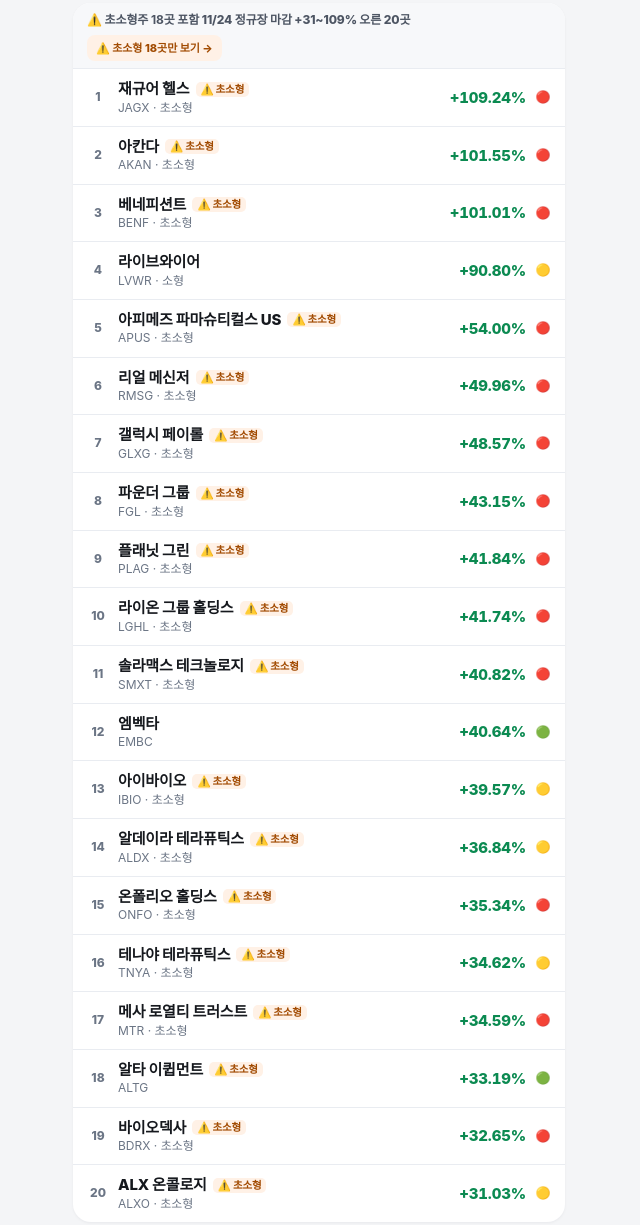
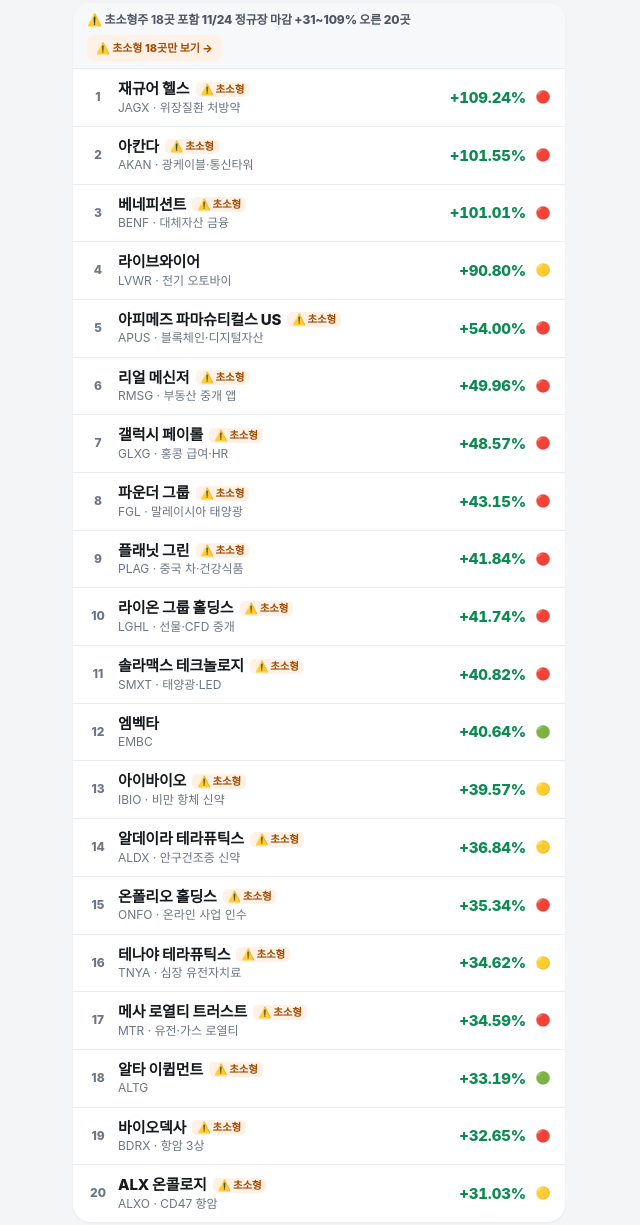
Before and after one commit to phlox32231-max/us-stocks-dashboard, a plain HTML site: page index.html in a window 1280 px wide. Shown: the part 534-1759 px from the top of the page, without its empty margins (321-961 px from the left). Drawn offline with Linux system fonts and the light colour scheme.

Commit message:
Tidy ticker subtitles 2026-11-25

```diff
--- a/index.html
+++ b/index.html
@@ -292,26 +292,26 @@
 
 <ul class="list" id="listUp">
 <li class="ghead"><b>⚠️ 초소형주 18곳 포함</b> 11/24 정규장 마감 +31~109% 오른 20곳<span><button type="button" class="gf">⚠️ 초소형 18곳만 보기 →</button></span></li>
-<li class="row" role="button" tabindex="0" data-i="0" data-key="JAGX" data-s="재규어 헬스 JAGX JAGX   초소형 초소형주" aria-label="재규어 헬스 +109.24% 상세 보기"><span class="num">1</span><div class="nm"><b>재규어 헬스 <em class="chip">⚠️ 초소형</em></b><span>JAGX · 초소형</span></div><span class="pct u">+109.24%</span><span class="sig">🔴</span></li>
-<li class="row" role="button" tabindex="0" data-i="1" data-key="AKAN" data-s="아칸다 AKAN AKAN   초소형 초소형주" aria-label="아칸다 +101.55% 상세 보기"><span class="num">2</span><div class="nm"><b>아칸다 <em class="chip">⚠️ 초소형</em></b><span>AKAN · 초소형</span></div><span class="pct u">+101.55%</span><span class="sig">🔴</span></li>
-<li class="row" role="button" tabindex="0" data-i="2" data-key="BENF" data-s="베네피션트 BENF BENF   초소형 초소형주" aria-label="베네피션트 +101.01% 상세 보기"><span class="num">3</span><div class="nm"><b>베네피션트 <em class="chip">⚠️ 초소형</em></b><span>BENF · 초소형</span></div><span class="pct u">+101.01%</span><span class="sig">🔴</span></li>
-<li class="row" role="button" tabindex="0" data-i="3" data-key="LVWR" data-s="라이브와이어 LVWR LVWR   소형" aria-label="라이브와이어 +90.80% 상세 보기"><span class="num">4</span><div class="nm"><b>라이브와이어</b><span>LVWR · 소형</span></div><span class="pct u">+90.80%</span><span class="sig">🟡</span></li>
-<li class="row" role="button" tabindex="0" data-i="4" data-key="APUS" data-s="아피메즈 파마슈티컬스 US APUS APUS   초소형 초소형주" aria-label="아피메즈 파마슈티컬스 US +54.00% 상세 보기"><span class="num">5</span><div class="nm"><b>아피메즈 파마슈티컬스 US <em class="chip">⚠️ 초소형</em></b><span>APUS · 초소형</span></div><span class="pct u">+54.00%</span><span class="sig">🔴</span></li>
-<li class="row" role="button" tabindex="0" data-i="5" data-key="RMSG" data-s="리얼 메신저 RMSG RMSG   초소형 초소형주" aria-label="리얼 메신저 +49.96% 상세 보기"><span class="num">6</span><div class="nm"><b>리얼 메신저 <em class="chip">⚠️ 초소형</em></b><span>RMSG · 초소형</span></div><span class="pct u">+49.96%</span><span class="sig">🔴</span></li>
-<li class="row" role="button" tabindex="0" data-i="6" data-key="GLXG" data-s="갤럭시 페이롤 GLXG GLXG   초소형 초소형주" aria-label="갤럭시 페이롤 +48.57% 상세 보기"><span class="num">7</span><div class="nm"><b>갤럭시 페이롤 <em class="chip">⚠️ 초소형</em></b><span>GLXG · 초소형</span></div><span class="pct u">+48.57%</span><span class="sig">🔴</span></li>
-<li class="row" role="button" tabindex="0" data-i="7" data-key="FGL" data-s="파운더 그룹 FGL FGL   초소형 초소형주" aria-label="파운더 그룹 +43.15% 상세 보기"><span class="num">8</span><div class="nm"><b>파운더 그룹 <em class="chip">⚠️ 초소형</em></b><span>FGL · 초소형</span></div><span class="pct u">+43.15%</span><span class="sig">🔴</span></li>
-<li class="row" role="button" tabindex="0" data-i="8" data-key="PLAG" data-s="플래닛 그린 PLAG PLAG   초소형 초소형주" aria-label="플래닛 그린 +41.84% 상세 보기"><span class="num">9</span><div class="nm"><b>플래닛 그린 <em class="chip">⚠️ 초소형</em></b><span>PLAG · 초소형</span></div><span class="pct u">+41.84%</span><span class="sig">🔴</span></li>
-<li class="row" role="button" tabindex="0" data-i="9" data-key="LGHL" data-s="라이온 그룹 홀딩스 LGHL LGHL   초소형 초소형주" aria-label="라이온 그룹 홀딩스 +41.74% 상세 보기"><span class="num">10</span><div class="nm"><b>라이온 그룹 홀딩스 <em class="chip">⚠️ 초소형</em></b><span>LGHL · 초소형</span></div><span class="pct u">+41.74%</span><span class="sig">🔴</span></li>
-<li class="row" role="button" tabindex="0" data-i="10" data-key="SMXT" data-s="솔라맥스 테크놀로지 SMXT SMXT   초소형 초소형주" aria-label="솔라맥스 테크놀로지 +40.82% 상세 보기"><span class="num">11</span><div class="nm"><b>솔라맥스 테크놀로지 <em class="chip">⚠️ 초소형</em></b><span>SMXT · 초소형</span></div><span class="pct u">+40.82%</span><span class="sig">🔴</span></li>
+<li class="row" role="button" tabindex="0" data-i="0" data-key="JAGX" data-s="재규어 헬스 JAGX JAGX   위장질환 처방약 초소형주" aria-label="재규어 헬스 +109.24% 상세 보기"><span class="num">1</span><div class="nm"><b>재규어 헬스 <em class="chip">⚠️ 초소형</em></b><span>JAGX · 위장질환 처방약</span></div><span class="pct u">+109.24%</span><span class="sig">🔴</span></li>
+<li class="row" role="button" tabindex="0" data-i="1" data-key="AKAN" data-s="아칸다 AKAN AKAN   광케이블 통신타워 초소형주" aria-label="아칸다 +101.55% 상세 보기"><span class="num">2</span><div class="nm"><b>아칸다 <em class="chip">⚠️ 초소형</em></b><span>AKAN · 광케이블·통신타워</span></div><span class="pct u">+101.55%</span><span class="sig">🔴</span></li>
+<li class="row" role="button" tabindex="0" data-i="2" data-key="BENF" data-s="베네피션트 BENF BENF   대체자산 금융 초소형주" aria-label="베네피션트 +101.01% 상세 보기"><span class="num">3</span><div class="nm"><b>베네피션트 <em class="chip">⚠️ 초소형</em></b><span>BENF · 대체자산 금융</span></div><span class="pct u">+101.01%</span><span class="sig">🔴</span></li>
+<li class="row" role="button" tabindex="0" data-i="3" data-key="LVWR" data-s="라이브와이어 LVWR LVWR   전기 오토바이" aria-label="라이브와이어 +90.80% 상세 보기"><span class="num">4</span><div class="nm"><b>라이브와이어</b><span>LVWR · 전기 오토바이</span></div><span class="pct u">+90.80%</span><span class="sig">🟡</span></li>
+<li class="row" role="button" tabindex="0" data-i="4" data-key="APUS" data-s="아피메즈 파마슈티컬스 US APUS APUS   블록체인 디지털자산 초소형주" aria-label="아피메즈 파마슈티컬스 US +54.00% 상세 보기"><span class="num">5</span><div class="nm"><b>아피메즈 파마슈티컬스 US <em class="chip">⚠️ 초소형</em></b><span>APUS · 블록체인·디지털자산</span></div><span class="pct u">+54.00%</span><span class="sig">🔴</span></li>
+<li class="row" role="button" tabindex="0" data-i="5" data-key="RMSG" data-s="리얼 메신저 RMSG RMSG   부동산 중개 앱 초소형주" aria-label="리얼 메신저 +49.96% 상세 보기"><span class="num">6</span><div class="nm"><b>리얼 메신저 <em class="chip">⚠️ 초소형</em></b><span>RMSG · 부동산 중개 앱</span></div><span class="pct u">+49.96%</span><span class="sig">🔴</span></li>
+<li class="row" role="button" tabindex="0" data-i="6" data-key="GLXG" data-s="갤럭시 페이롤 GLXG GLXG   홍콩 급여 HR 초소형주" aria-label="갤럭시 페이롤 +48.57% 상세 보기"><span class="num">7</span><div class="nm"><b>갤럭시 페이롤 <em class="chip">⚠️ 초소형</em></b><span>GLXG · 홍콩 급여·HR</span></div><span class="pct u">+48.57%</span><span class="sig">🔴</span></li>
+<li class="row" role="button" tabindex="0" data-i="7" data-key="FGL" data-s="파운더 그룹 FGL FGL   말레이시아 태양광 초소형주" aria-label="파운더 그룹 +43.15% 상세 보기"><span class="num">8</span><div class="nm"><b>파운더 그룹 <em class="chip">⚠️ 초소형</em></b><span>FGL · 말레이시아 태양광</span></div><span class="pct u">+43.15%</span><span class="sig">🔴</span></li>
+<li class="row" role="button" tabindex="0" data-i="8" data-key="PLAG" data-s="플래닛 그린 PLAG PLAG   중국 차 건강식품 초소형주" aria-label="플래닛 그린 +41.84% 상세 보기"><span class="num">9</span><div class="nm"><b>플래닛 그린 <em class="chip">⚠️ 초소형</em></b><span>PLAG · 중국 차·건강식품</span></div><span class="pct u">+41.84%</span><span class="sig">🔴</span></li>
+<li class="row" role="button" tabindex="0" data-i="9" data-key="LGHL" data-s="라이온 그룹 홀딩스 LGHL LGHL   선물 CFD 중개 초소형주" aria-label="라이온 그룹 홀딩스 +41.74% 상세 보기"><span class="num">10</span><div class="nm"><b>라이온 그룹 홀딩스 <em class="chip">⚠️ 초소형</em></b><span>LGHL · 선물·CFD 중개</span></div><span class="pct u">+41.74%</span><span class="sig">🔴</span></li>
+<li class="row" role="button" tabindex="0" data-i="10" data-key="SMXT" data-s="솔라맥스 테크놀로지 SMXT SMXT   태양광 LED 초소형주" aria-label="솔라맥스 테크놀로지 +40.82% 상세 보기"><span class="num">11</span><div class="nm"><b>솔라맥스 테크놀로지 <em class="chip">⚠️ 초소형</em></b><span>SMXT · 태양광·LED</span></div><span class="pct u">+40.82%</span><span class="sig">🔴</span></li>
 <li class="row" role="button" tabindex="0" data-i="11" data-key="EMBC" data-s="엠벡타 EMBC EMBC" aria-label="엠벡타 +40.64% 상세 보기"><span class="num">12</span><div class="nm"><b>엠벡타</b><span>EMBC</span></div><span class="pct u">+40.64%</span><span class="sig">🟢</span></li>
-<li class="row" role="button" tabindex="0" data-i="12" data-key="IBIO" data-s="아이바이오 IBIO IBIO   초소형 초소형주" aria-label="아이바이오 +39.57% 상세 보기"><span class="num">13</span><div class="nm"><b>아이바이오 <em class="chip">⚠️ 초소형</em></b><span>IBIO · 초소형</span></div><span class="pct u">+39.57%</span><span class="sig">🟡</span></li>
-<li class="row" role="button" tabindex="0" data-i="13" data-key="ALDX" data-s="알데이라 테라퓨틱스 ALDX ALDX   초소형 초소형주" aria-label="알데이라 테라퓨틱스 +36.84% 상세 보기"><span class="num">14</span><div class="nm"><b>알데이라 테라퓨틱스 <em class="chip">⚠️ 초소형</em></b><span>ALDX · 초소형</span></div><span class="pct u">+36.84%</span><span class="sig">🟡</span></li>
-<li class="row" role="button" tabindex="0" data-i="14" data-key="ONFO" data-s="온폴리오 홀딩스 ONFO ONFO   초소형 초소형주" aria-label="온폴리오 홀딩스 +35.34% 상세 보기"><span class="num">15</span><div class="nm"><b>온폴리오 홀딩스 <em class="chip">⚠️ 초소형</em></b><span>ONFO · 초소형</span></div><span class="pct u">+35.34%</span><span class="sig">🔴</span></li>
-<li class="row" role="button" tabindex="0" data-i="15" data-key="TNYA" data-s="테나야 테라퓨틱스 TNYA TNYA   초소형 초소형주" aria-label="테나야 테라퓨틱스 +34.62% 상세 보기"><span class="num">16</span><div class="nm"><b>테나야 테라퓨틱스 <em class="chip">⚠️ 초소형</em></b><span>TNYA · 초소형</span></div><span class="pct u">+34.62%</span><span class="sig">🟡</span></li>
-<li class="row" role="button" tabindex="0" data-i="16" data-key="MTR" data-s="메사 로열티 트러스트 MTR MTR   초소형 초소형주" aria-label="메사 로열티 트러스트 +34.59% 상세 보기"><span class="num">17</span><div class="nm"><b>메사 로열티 트러스트 <em class="chip">⚠️ 초소형</em></b><span>MTR · 초소형</span></div><span class="pct u">+34.59%</span><span class="sig">🔴</span></li>
+<li class="row" role="button" tabindex="0" data-i="12" data-key="IBIO" data-s="아이바이오 IBIO IBIO   비만 항체 신약 초소형주" aria-label="아이바이오 +39.57% 상세 보기"><span class="num">13</span><div class="nm"><b>아이바이오 <em class="chip">⚠️ 초소형</em></b><span>IBIO · 비만 항체 신약</span></div><span class="pct u">+39.57%</span><span class="sig">🟡</span></li>
+<li class="row" role="button" tabindex="0" data-i="13" data-key="ALDX" data-s="알데이라 테라퓨틱스 ALDX ALDX   안구건조증 신약 초소형주" aria-label="알데이라 테라퓨틱스 +36.84% 상세 보기"><span class="num">14</span><div class="nm"><b>알데이라 테라퓨틱스 <em class="chip">⚠️ 초소형</em></b><span>ALDX · 안구건조증 신약</span></div><span class="pct u">+36.84%</span><span class="sig">🟡</span></li>
+<li class="row" role="button" tabindex="0" data-i="14" data-key="ONFO" data-s="온폴리오 홀딩스 ONFO ONFO   온라인 사업 인수 초소형주" aria-label="온폴리오 홀딩스 +35.34% 상세 보기"><span class="num">15</span><div class="nm"><b>온폴리오 홀딩스 <em class="chip">⚠️ 초소형</em></b><span>ONFO · 온라인 사업 인수</span></div><span class="pct u">+35.34%</span><span class="sig">🔴</span></li>
+<li class="row" role="button" tabindex="0" data-i="15" data-key="TNYA" data-s="테나야 테라퓨틱스 TNYA TNYA   심장 유전자치료 초소형주" aria-label="테나야 테라퓨틱스 +34.62% 상세 보기"><span class="num">16</span><div class="nm"><b>테나야 테라퓨틱스 <em class="chip">⚠️ 초소형</em></b><span>TNYA · 심장 유전자치료</span></div><span class="pct u">+34.62%</span><span class="sig">🟡</span></li>
+<li class="row" role="button" tabindex="0" data-i="16" data-key="MTR" data-s="메사 로열티 트러스트 MTR MTR   유전 가스 로열티 초소형주" aria-label="메사 로열티 트러스트 +34.59% 상세 보기"><span class="num">17</span><div class="nm"><b>메사 로열티 트러스트 <em class="chip">⚠️ 초소형</em></b><span>MTR · 유전·가스 로열티</span></div><span class="pct u">+34.59%</span><span class="sig">🔴</span></li>
 <li class="row" role="button" tabindex="0" data-i="17" data-key="ALTG" data-s="알타 이큅먼트 ALTG ALTG 초소형주" aria-label="알타 이큅먼트 +33.19% 상세 보기"><span class="num">18</span><div class="nm"><b>알타 이큅먼트 <em class="chip">⚠️ 초소형</em></b><span>ALTG</span></div><span class="pct u">+33.19%</span><span class="sig">🟢</span></li>
-<li class="row" role="button" tabindex="0" data-i="18" data-key="BDRX" data-s="바이오덱사 BDRX BDRX   초소형 초소형주" aria-label="바이오덱사 +32.65% 상세 보기"><span class="num">19</span><div class="nm"><b>바이오덱사 <em class="chip">⚠️ 초소형</em></b><span>BDRX · 초소형</span></div><span class="pct u">+32.65%</span><span class="sig">🔴</span></li>
-<li class="row" role="button" tabindex="0" data-i="19" data-key="ALXO" data-s="ALX 온콜로지 ALXO ALXO   초소형 초소형주" aria-label="ALX 온콜로지 +31.03% 상세 보기"><span class="num">20</span><div class="nm"><b>ALX 온콜로지 <em class="chip">⚠️ 초소형</em></b><span>ALXO · 초소형</span></div><span class="pct u">+31.03%</span><span class="sig">🟡</span></li>
+<li class="row" role="button" tabindex="0" data-i="18" data-key="BDRX" data-s="바이오덱사 BDRX BDRX   항암 3상 초소형주" aria-label="바이오덱사 +32.65% 상세 보기"><span class="num">19</span><div class="nm"><b>바이오덱사 <em class="chip">⚠️ 초소형</em></b><span>BDRX · 항암 3상</span></div><span class="pct u">+32.65%</span><span class="sig">🔴</span></li>
+<li class="row" role="button" tabindex="0" data-i="19" data-key="ALXO" data-s="ALX 온콜로지 ALXO ALXO   CD47 항암 초소형주" aria-label="ALX 온콜로지 +31.03% 상세 보기"><span class="num">20</span><div class="nm"><b>ALX 온콜로지 <em class="chip">⚠️ 초소형</em></b><span>ALXO · CD47 항암</span></div><span class="pct u">+31.03%</span><span class="sig">🟡</span></li>
 </ul>
 
 <ul class="list" id="listKr" hidden>
@@ -370,7 +370,7 @@
 
 <div class="cards" id="cards" hidden>
 <article class="card" data-i="0" id="card-up-JAGX">
-  <div class="ctop"><span class="rk">1위</span><span class="tk">JAGX · 초소형</span></div>
+  <div class="ctop"><span class="rk">1위</span><span class="tk">JAGX · 위장질환 처방약</span></div>
   <h2>재규어 헬스</h2>
   <p class="what">설사·위장질환 처방약(마이테시)을 파는 미국 제약사예요. 지금은 희귀 소아 장질환(MVID) 신약을 준비하고 있어요.</p>
   <div class="prow"><span class="price">$12.80</span><span class="pct u">+109.24%</span></div>
@@ -392,7 +392,7 @@
 </article>
 
 <article class="card" data-i="1" id="card-up-AKAN">
-  <div class="ctop"><span class="rk">2위</span><span class="tk">AKAN · 초소형</span></div>
+  <div class="ctop"><span class="rk">2위</span><span class="tk">AKAN · 광케이블·통신타워</span></div>
   <h2>아칸다</h2>
   <p class="what">원래 캐나다 대마 재배 회사였는데, 지금은 멕시코 자회사(퍼스트 타워스 & 파이버)로 <b>광케이블·통신타워 임대</b> 사업을 해요.</p>
   <div class="prow"><span class="price">$5.20</span><span class="pct u">+101.55%</span></div>
@@ -414,7 +414,7 @@
 </article>
 
 <article class="card" data-i="2" id="card-up-BENF">
-  <div class="ctop"><span class="rk">3위</span><span class="tk">BENF · 초소형</span></div>
+  <div class="ctop"><span class="rk">3위</span><span class="tk">BENF · 대체자산 금융</span></div>
   <h2>베네피션트</h2>
   <p class="what">대체자산(펀드 지분 등)을 현금으로 바꿔주는 금융 서비스 회사예요. 텍사스에 있어요.</p>
   <div class="prow"><span class="price">$0.915</span><span class="pct u">+101.01%</span></div>
@@ -436,7 +436,7 @@
 </article>
 
 <article class="card" data-i="3" id="card-up-LVWR">
-  <div class="ctop"><span class="rk">4위</span><span class="tk">LVWR · 소형</span></div>
+  <div class="ctop"><span class="rk">4위</span><span class="tk">LVWR · 전기 오토바이</span></div>
   <h2>라이브와이어</h2>
   <p class="what">할리데이비슨에서 떨어져 나온 <b>전기 오토바이</b> 회사예요. 아이들 전기밸런스바이크(스태이시)도 팔아요.</p>
   <div class="prow"><span class="price">$1.87</span><span class="pct u">+90.80%</span></div>
@@ -458,7 +458,7 @@
 </article>
 
 <article class="card" data-i="4" id="card-up-APUS">
-  <div class="ctop"><span class="rk">5위</span><span class="tk">APUS · 초소형</span></div>
+  <div class="ctop"><span class="rk">5위</span><span class="tk">APUS · 블록체인·디지털자산</span></div>
   <h2>아피메즈 파마슈티컬스 US</h2>
   <p class="what">원래 백신 회사인데, 지금은 한국 <b>인스코비</b> 계열로 블록체인(MindWave)·디지털자산 사업을 해요.</p>
   <div class="prow"><span class="price">$2.31</span><span class="pct u">+54.00%</span></div>
@@ -480,7 +480,7 @@
 </article>
 
 <article class="card" data-i="5" id="card-up-RMSG">
-  <div class="ctop"><span class="rk">6위</span><span class="tk">RMSG · 초소형</span></div>
+  <div class="ctop"><span class="rk">6위</span><span class="tk">RMSG · 부동산 중개 앱</span></div>
   <h2>리얼 메신저</h2>
   <p class="what">부동산 중개인끼리 대화·서류를 주고받는 <b>앱</b>을 만드는 회사예요(홍콩·미국).</p>
   <div class="prow"><span class="price">$0.2101</span><span class="pct u">+49.96%</span></div>
@@ -502,7 +502,7 @@
 </article>
 
 <article class="card" data-i="6" id="card-up-GLXG">
-  <div class="ctop"><span class="rk">7위</span><span class="tk">GLXG · 초소형</span></div>
+  <div class="ctop"><span class="rk">7위</span><span class="tk">GLXG · 홍콩 급여·HR</span></div>
   <h2>갤럭시 페이롤</h2>
   <p class="what">홍콩에서 <b>급여·인사 업무를 대신 처리</b>해 주는 회사예요(아웃소싱).</p>
   <div class="prow"><span class="price">$1.04</span><span class="pct u">+48.57%</span></div>
@@ -524,7 +524,7 @@
 </article>
 
 <article class="card" data-i="7" id="card-up-FGL">
-  <div class="ctop"><span class="rk">8위</span><span class="tk">FGL · 초소형</span></div>
+  <div class="ctop"><span class="rk">8위</span><span class="tk">FGL · 말레이시아 태양광</span></div>
   <h2>파운더 그룹</h2>
   <p class="what">말레이시아에서 <b>태양광 발전소를 설계·시공(EPCC)</b>하는 회사예요.</p>
   <div class="prow"><span class="price">$0.63</span><span class="pct u">+43.15%</span></div>
@@ -546,7 +546,7 @@
 </article>
 
 <article class="card" data-i="8" id="card-up-PLAG">
-  <div class="ctop"><span class="rk">9위</span><span class="tk">PLAG · 초소형</span></div>
+  <div class="ctop"><span class="rk">9위</span><span class="tk">PLAG · 중국 차·건강식품</span></div>
   <h2>플래닛 그린</h2>
   <p class="what">중국에서 <b>차·건강기능식품·온라인 광고</b> 사업을 하는 회사예요. 화학 사업은 6월에 팔았어요.</p>
   <div class="prow"><span class="price">$0.4844</span><span class="pct u">+41.84%</span></div>
@@ -568,7 +568,7 @@
 </article>
 
 <article class="card" data-i="9" id="card-up-LGHL">
-  <div class="ctop"><span class="rk">10위</span><span class="tk">LGHL · 초소형</span></div>
+  <div class="ctop"><span class="rk">10위</span><span class="tk">LGHL · 선물·CFD 중개</span></div>
   <h2>라이온 그룹 홀딩스</h2>
   <p class="what">싱가포르에서 <b>차액결제(CFD)·선물 중개 플랫폼</b>을 운영해요. 회사 금고에 비트코인 88개도 들고 있어요.</p>
   <div class="prow"><span class="price">$0.9244</span><span class="pct u">+41.74%</span></div>
@@ -590,7 +590,7 @@
 </article>
 
 <article class="card" data-i="10" id="card-up-SMXT">
-  <div class="ctop"><span class="rk">11위</span><span class="tk">SMXT · 초소형</span></div>
+  <div class="ctop"><span class="rk">11위</span><span class="tk">SMXT · 태양광·LED</span></div>
   <h2>솔라맥스 테크놀로지</h2>
   <p class="what">캘리포니아에서 <b>태양광 설치·LED 조명</b> 사업을 하는 회사예요.</p>
   <div class="prow"><span class="price">$4.14</span><span class="pct u">+40.82%</span></div>
@@ -634,7 +634,7 @@
 </article>
 
 <article class="card" data-i="12" id="card-up-IBIO">
-  <div class="ctop"><span class="rk">13위</span><span class="tk">IBIO · 초소형</span></div>
+  <div class="ctop"><span class="rk">13위</span><span class="tk">IBIO · 비만 항체 신약</span></div>
   <h2>아이바이오</h2>
   <p class="what">비만·심장대사 질환에 쓰는 <b>장기 지속 항체 신약</b>을 만드는 임상 단계 회사예요(IBIO-610).</p>
   <div class="prow"><span class="price">$1.115</span><span class="pct u">+39.57%</span></div>
@@ -656,7 +656,7 @@
 </article>
 
 <article class="card" data-i="13" id="card-up-ALDX">
-  <div class="ctop"><span class="rk">14위</span><span class="tk">ALDX · 초소형</span></div>
+  <div class="ctop"><span class="rk">14위</span><span class="tk">ALDX · 안구건조증 신약</span></div>
   <h2>알데이라 테라퓨틱스</h2>
   <p class="what">안구건조증 신약(레프로자랩)을 만드는 회사예요. FDA에서 세 번 반려된 뒤 이의신청을 넣어 둔 상태예요.</p>
   <div class="prow"><span class="price">$1.04</span><span class="pct u">+36.84%</span></div>
@@ -678,7 +678,7 @@
 </article>
 
 <article class="card" data-i="14" id="card-up-ONFO">
-  <div class="ctop"><span class="rk">15위</span><span class="tk">ONFO · 초소형</span></div>
+  <div class="ctop"><span class="rk">15위</span><span class="tk">ONFO · 온라인 사업 인수</span></div>
   <h2>온폴리오 홀딩스</h2>
   <p class="what">작은 온라인 사업(교육·마케팅·전자상거래)을 사서 굴리는 회사예요. 나스닥 상장 유지가 걸려 있었어요.</p>
   <div class="prow"><span class="price">$0.5656</span><span class="pct u">+35.34%</span></div>
@@ -700,7 +700,7 @@
 </article>
 
 <article class="card" data-i="15" id="card-up-TNYA">
-  <div class="ctop"><span class="rk">16위</span><span class="tk">TNYA · 초소형</span></div>
+  <div class="ctop"><span class="rk">16위</span><span class="tk">TNYA · 심장 유전자치료</span></div>
   <h2>테나야 테라퓨틱스</h2>
   <p class="what">심장병의 원인을 고치는 <b>유전자 치료</b>를 만드는 회사예요(비후성 심근병증 등).</p>
   <div class="prow"><span class="price">$0.4153</span><span class="pct u">+34.62%</span></div>
@@ -722,7 +722,7 @@
 </article>
 
 <article class="card" data-i="16" id="card-up-MTR">
-  <div class="ctop"><span class="rk">17위</span><span class="tk">MTR · 초소형</span></div>
+  <div class="ctop"><span class="rk">17위</span><span class="tk">MTR · 유전·가스 로열티</span></div>
   <h2>메사 로열티 트러스트</h2>
   <p class="what">캔자스·뉴멕시코·콜로라도 유전·가스전의 <b>로열티(사용료)만 받는 신탁</b>이에요. 직접 운영하지 않아요.</p>
   <div class="prow"><span class="price">$2.14</span><span class="pct u">+34.59%</span></div>
@@ -766,7 +766,7 @@
 </article>
 
 <article class="card" data-i="18" id="card-up-BDRX">
-  <div class="ctop"><span class="rk">19위</span><span class="tk">BDRX · 초소형</span></div>
+  <div class="ctop"><span class="rk">19위</span><span class="tk">BDRX · 항암 3상</span></div>
   <h2>바이오덱사</h2>
   <p class="what">영국 회사로, 가족성 선종성 용종증(FAP) 3상 시험(eRapa)을 하는 <b>임상 단계 항암 회사</b>예요.</p>
   <div class="prow"><span class="price">$2.60</span><span class="pct u">+32.65%</span></div>
@@ -788,7 +788,7 @@
 </article>
 
 <article class="card" data-i="19" id="card-up-ALXO">
-  <div class="ctop"><span class="rk">20위</span><span class="tk">ALXO · 초소형</span></div>
+  <div class="ctop"><span class="rk">20위</span><span class="tk">ALXO · CD47 항암</span></div>
   <h2>ALX 온콜로지</h2>
   <p class="what">CD47 항체(에보르파셉트)와 항체-약물접합체(ALX2004)를 만드는 <b>항암 신약</b> 회사예요.</p>
   <div class="prow"><span class="price">$1.52</span><span class="pct u">+31.03%</span></div>
```
